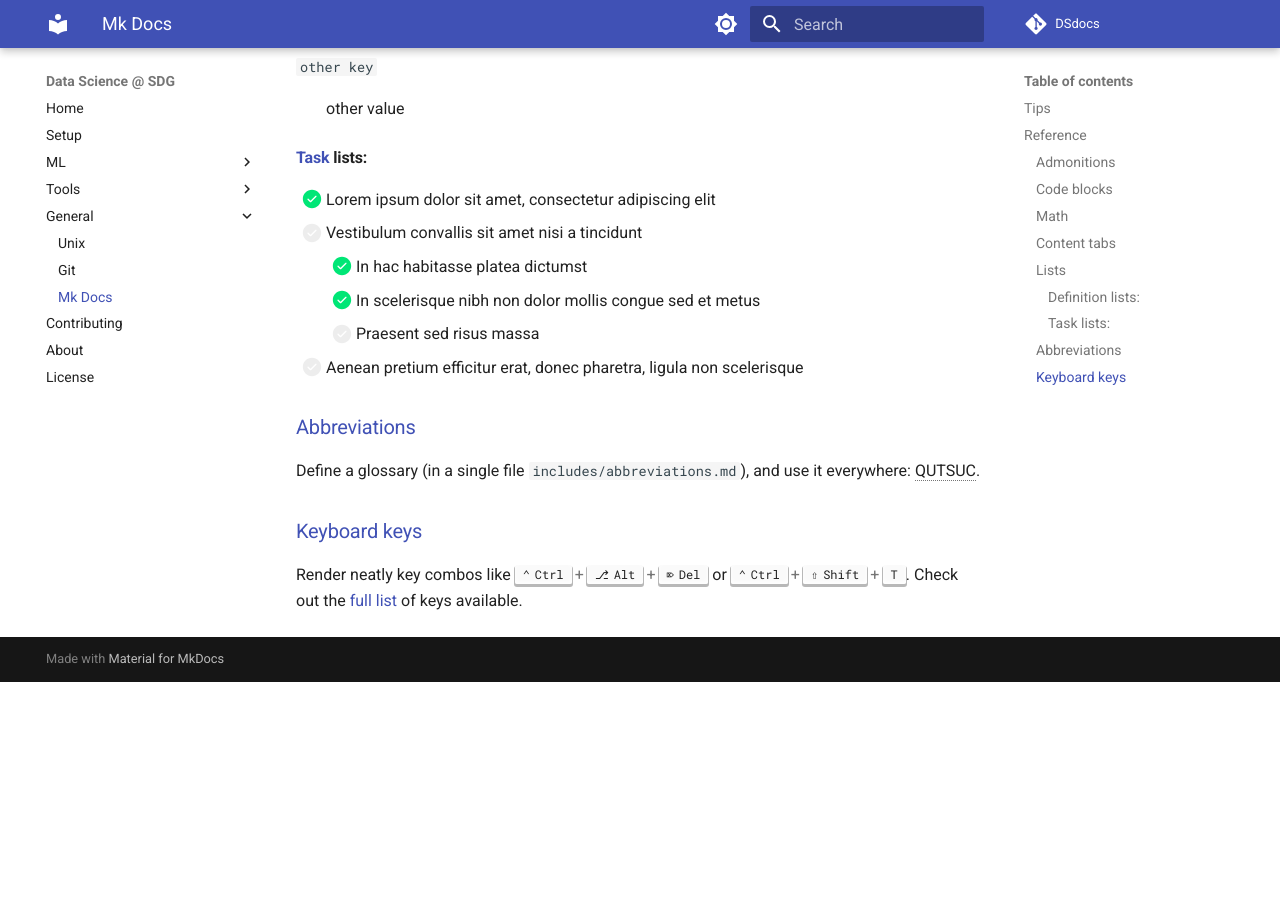
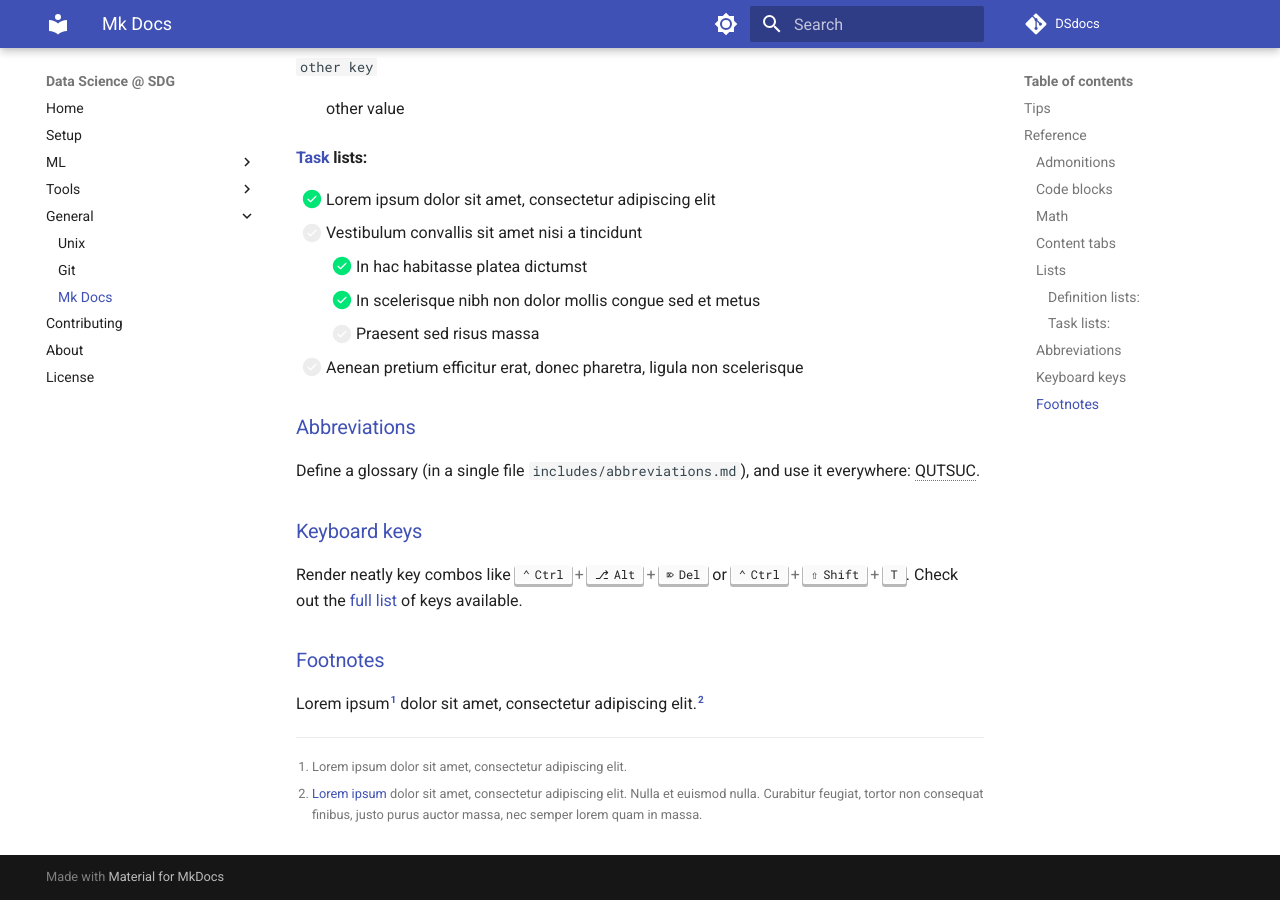
Before and after one commit to pietro-nobili-SDG/dsdocs, an MkDocs documentation site: the page built from docs/mkdocs/guide.md, in a window 1280 px wide and 900 px high, scrolled down 2093 px. Built offline with MkDocs 1.6.1 and Material for MkDocs 9.7.7, drawn with Linux system fonts in a browser that asks for light colours; emoji names are drawn with the system emoji font; comment, search, counter and statistics services are not loaded; before the commit the page ends 2775 px from its top, so only the background shows below that.

Commit message:
Add guide section on footnotes

```diff
--- a/docs/mkdocs/guide.md
+++ b/docs/mkdocs/guide.md
@@ -150,3 +150,15 @@ or
 Check out the
 [full list](https://facelessuser.github.io/pymdown-extensions/extensions/keys/#extendingmodifying-key-map-index)
 of keys available.
+
+### [Footnotes](https://squidfunk.github.io/mkdocs-material/reference/footnotes/)
+
+Lorem ipsum[^1] dolor sit amet, consectetur adipiscing elit.[^2]
+
+[^1]: Lorem ipsum dolor sit amet, consectetur adipiscing elit.
+
+[^2]:
+    [Lorem ipsum](https://en.wikipedia.org/wiki/Lorem_ipsum)
+    dolor sit amet, consectetur adipiscing elit. Nulla et euismod
+    nulla. Curabitur feugiat, tortor non consequat finibus, justo purus auctor
+    massa, nec semper lorem quam in massa.
--- a/mkdocs.yml
+++ b/mkdocs.yml
@@ -40,6 +40,7 @@ markdown_extensions:
   - admonition
   - attr_list
   - def_list
+  - footnotes
   - md_in_html
   - pymdownx.arithmatex:
       generic: true
```
